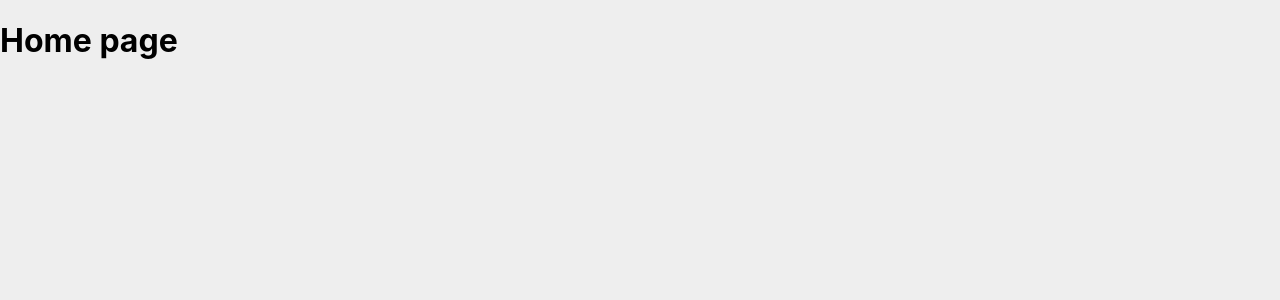
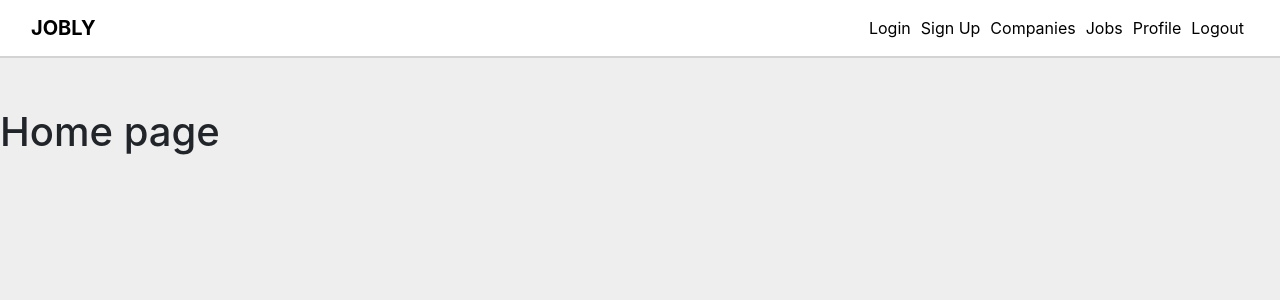
Before and after one commit to brianelizondo/react-jobly, a React (Create React App) app: page / in a window 1280 px wide. Shown: the top 300 px of the page. Built offline with nearby package versions, Linux system fonts and the light colour scheme.

Commit message:
React Jobly => Step Three: Make a navigation component to be the top-of-window navigation bar, linking to these different sections

```diff
--- a/package.json
+++ b/package.json
@@ -6,10 +6,12 @@
     "@testing-library/jest-dom": "^5.16.5",
     "@testing-library/react": "^13.3.0",
     "@testing-library/user-event": "^13.5.0",
+    "bootstrap": "^4.6.2",
     "react": "^18.2.0",
     "react-dom": "^18.2.0",
     "react-router-dom": "^5.1.0",
     "react-scripts": "5.0.1",
+    "reactstrap": "^9.1.3",
     "web-vitals": "^2.1.4"
   },
   "scripts": {
--- a/src/App.js
+++ b/src/App.js
@@ -2,6 +2,7 @@ import React from "react";
 import { BrowserRouter, Switch, Route } from "react-router-dom";
 import "./App.css";
 
+import NavBar from "./NavBar";
 import Home from "./Home";
 import CompanyList from "./CompanyList";
 import CompanyDetails from "./CompanyDetails";
@@ -14,6 +15,7 @@ import PageNotFound from "./PageNotFound";
 function App() {
     return (
         <BrowserRouter>
+            <NavBar />
             <Switch>
                 <Route exact path="/">
                     <Home />
--- /dev/null
+++ b/src/NavBar.css
@@ -0,0 +1,22 @@
+.NavBar{
+    background-color: white;
+    border-bottom: 2px solid lightgray;
+    margin-bottom: 50px;
+}
+.NavBar-brand{
+    color: black;
+    font-weight: bold;
+    text-transform: uppercase;
+}
+.NavBar-links a{
+    color: black;
+    margin-left: 5px;
+    margin-right: 5px;
+}
+.NavBar-links a:hover{
+    text-decoration: none !important;
+    border-bottom: 1px dotted;
+}
+.NavBar-links-active{
+    font-weight: bold !important;
+}
--- /dev/null
+++ b/src/NavBar.js
@@ -0,0 +1,38 @@
+import React from "react";
+import { NavLink } from "react-router-dom";
+import { Navbar, NavbarBrand, Nav, NavItem } from "reactstrap";
+import "./NavBar.css"
+
+function NavBar() {
+  return (
+    <div className="NavBar">
+        <Navbar>
+            <NavbarBrand className="NavBar-brand" href="/">Jobly</NavbarBrand>
+
+            <Nav className="NavBar-links">
+                <NavItem>
+                    <NavLink exact to="/login" activeClassName="NavBar-links-active">Login</NavLink>
+                </NavItem>
+                <NavItem>
+                    <NavLink exact to="/signup" activeClassName="NavBar-links-active">Sign Up</NavLink>
+                </NavItem>
+
+                <NavItem>
+                    <NavLink exact to="/companies" activeClassName="NavBar-links-active">Companies</NavLink>
+                </NavItem>
+                <NavItem>
+                    <NavLink exact to="/jobs" activeClassName="NavBar-links-active">Jobs</NavLink>
+                </NavItem>
+                <NavItem>
+                    <NavLink exact to="/profile" activeClassName="NavBar-links-active">Profile</NavLink>
+                </NavItem>
+                <NavItem>
+                    <NavLink exact to="/logout" activeClassName="NavBar-links-active">Logout</NavLink>
+                </NavItem>
+            </Nav>
+        </Navbar>
+    </div>
+  );
+}
+
+export default NavBar;
--- a/src/index.js
+++ b/src/index.js
@@ -1,6 +1,7 @@
 import React from 'react';
 import ReactDOM from 'react-dom/client';
 import './index.css';
+import 'bootstrap/dist/css/bootstrap.css';
 import App from './App';
 import reportWebVitals from './reportWebVitals';
 
```
Also changed, not shown: 1 other file (tests, documents, lock files or other folders).
